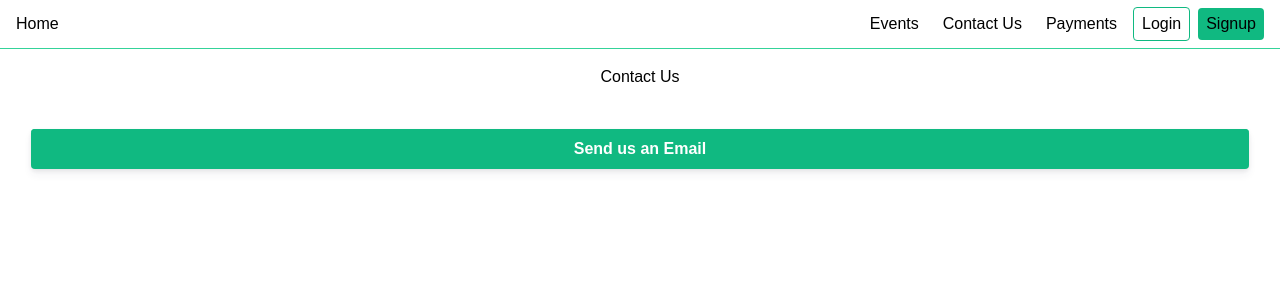
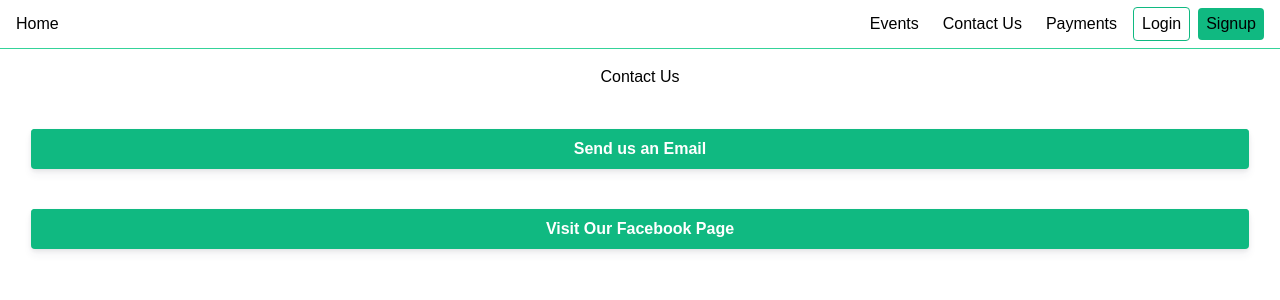
Before and after one commit to A-Sip-Of-Paradise-Garden/ASOP-Final, a React (Create React App) app: page /contact in a window 1280 px wide. Shown: the top 300 px of the page. Built offline with nearby package versions, Linux system fonts and the light colour scheme; no server answers.

Commit message:
Contact Facebook page
Added FB link to Contact page

```diff
--- a/src/pages/Contactus.js
+++ b/src/pages/Contactus.js
@@ -2,6 +2,10 @@ import React from "react";
 
 const sendEmail = () => {
   window.location.href = 'mailto:${asipofparadisegarden@gmail.com}';
+}
+
+const redirectToFacebook = () => {
+  window.location.href = 'https://www.facebook.com/asipofparadisegarden/';
 }
 
 const Contact = () => {
@@ -10,6 +14,7 @@ const Contact = () => {
         <h1>Contact Us</h1>
 
       <button onClick={sendEmail}>Send us an Email</button>
+      <button onClick={redirectToFacebook}>Visit Our Facebook Page</button>
         </div>
     )
   }
```
